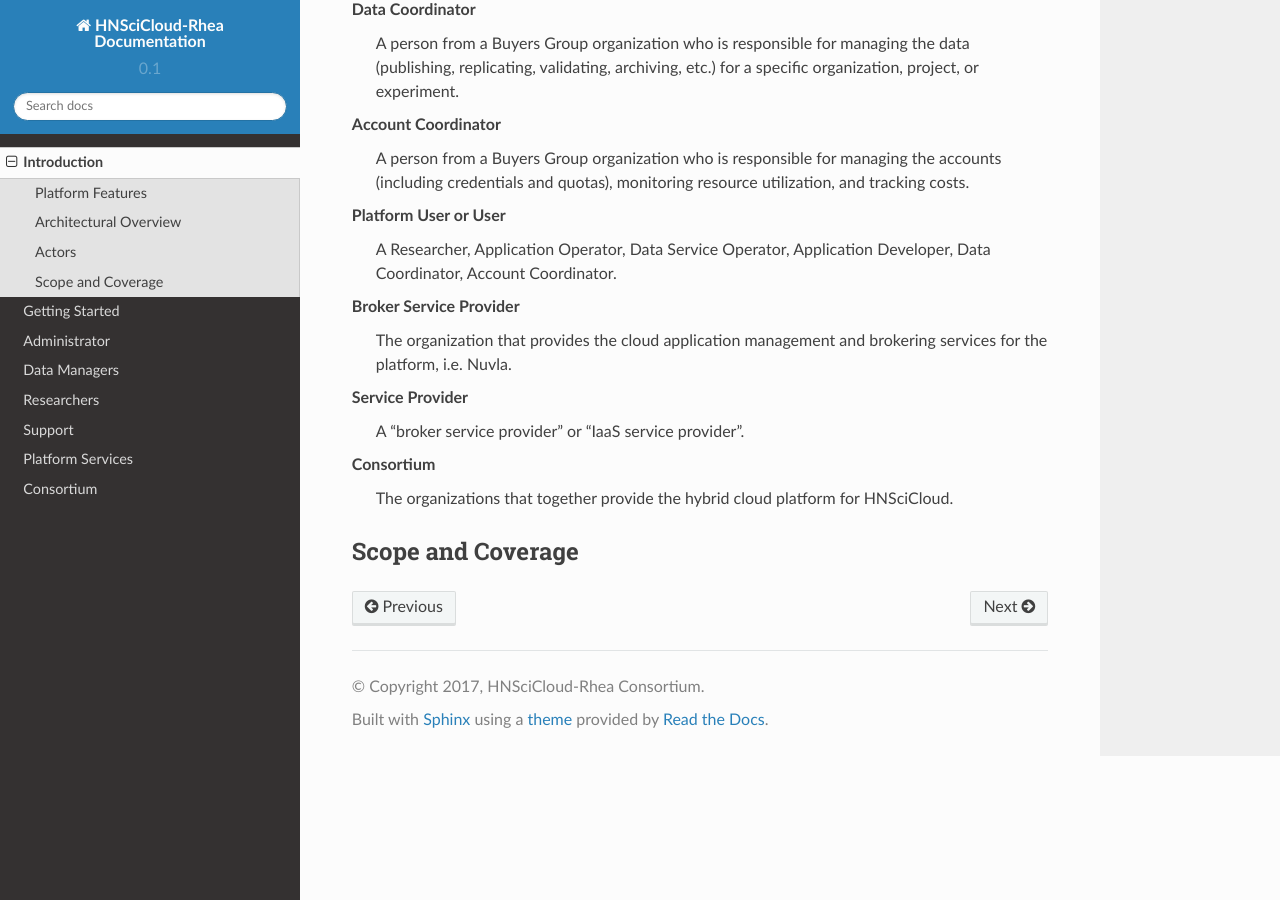
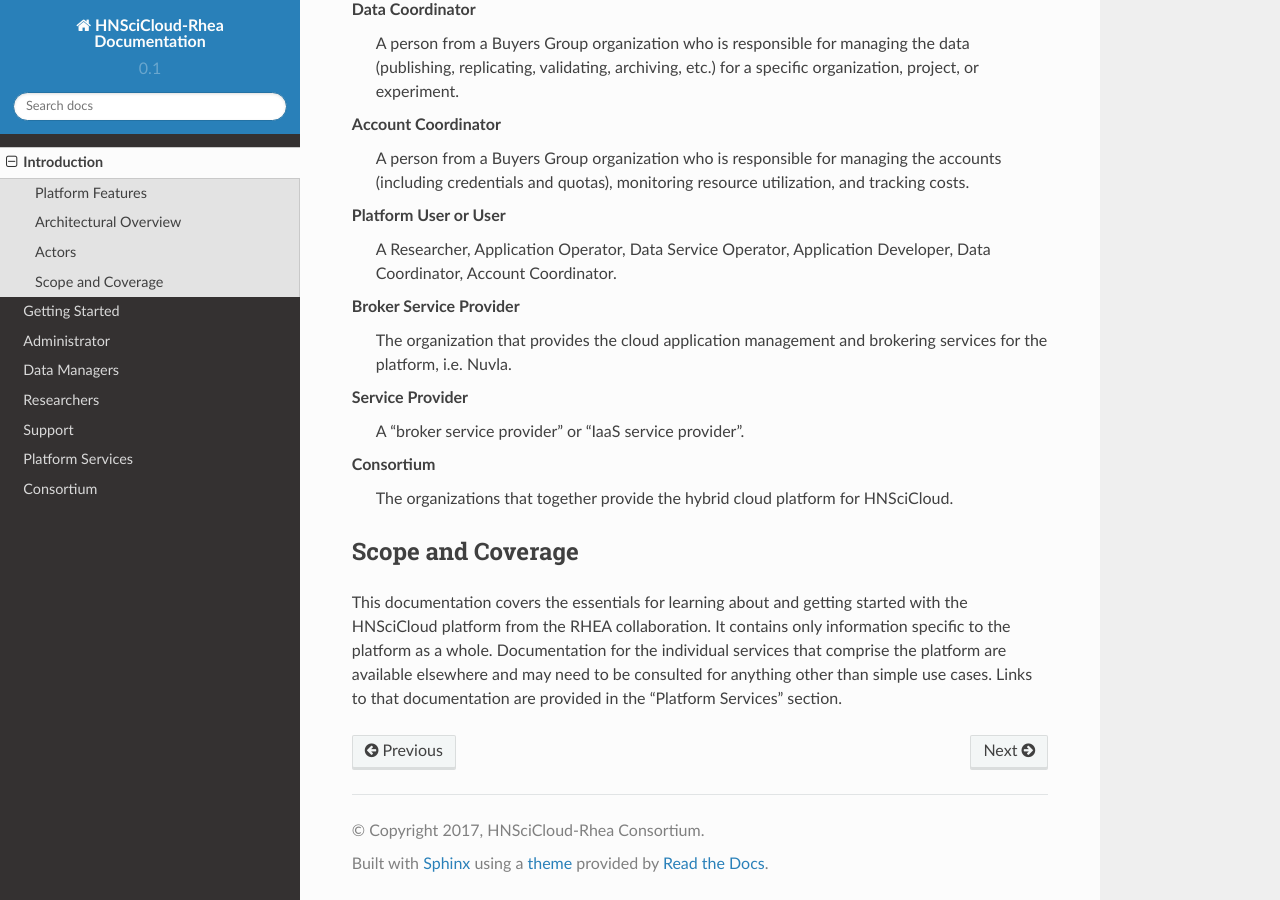
Before and after one commit to teamputtygen/hn-docs, a Sphinx documentation site: the page built from docs/introduction.rst, in a window 1280 px wide and 900 px high, scrolled down 3078 px. Built offline with Sphinx 7.4.7 and the Read the Docs theme 2.0.0, drawn with Linux system fonts in a browser that asks for light colours.

Commit message:
provide scope information

```diff
--- a/docs/introduction.rst
+++ b/docs/introduction.rst
@@ -177,3 +177,11 @@ Consortium
 
 Scope and Coverage
 ------------------
+
+This documentation covers the essentials for learning about and
+getting started with the HNSciCloud platform from the RHEA
+collaboration.  It contains only information specific to the platform
+as a whole.  Documentation for the individual services that comprise
+the platform are available elsewhere and may need to be consulted for
+anything other than simple use cases.  Links to that documentation are
+provided in the "Platform Services" section.
```
